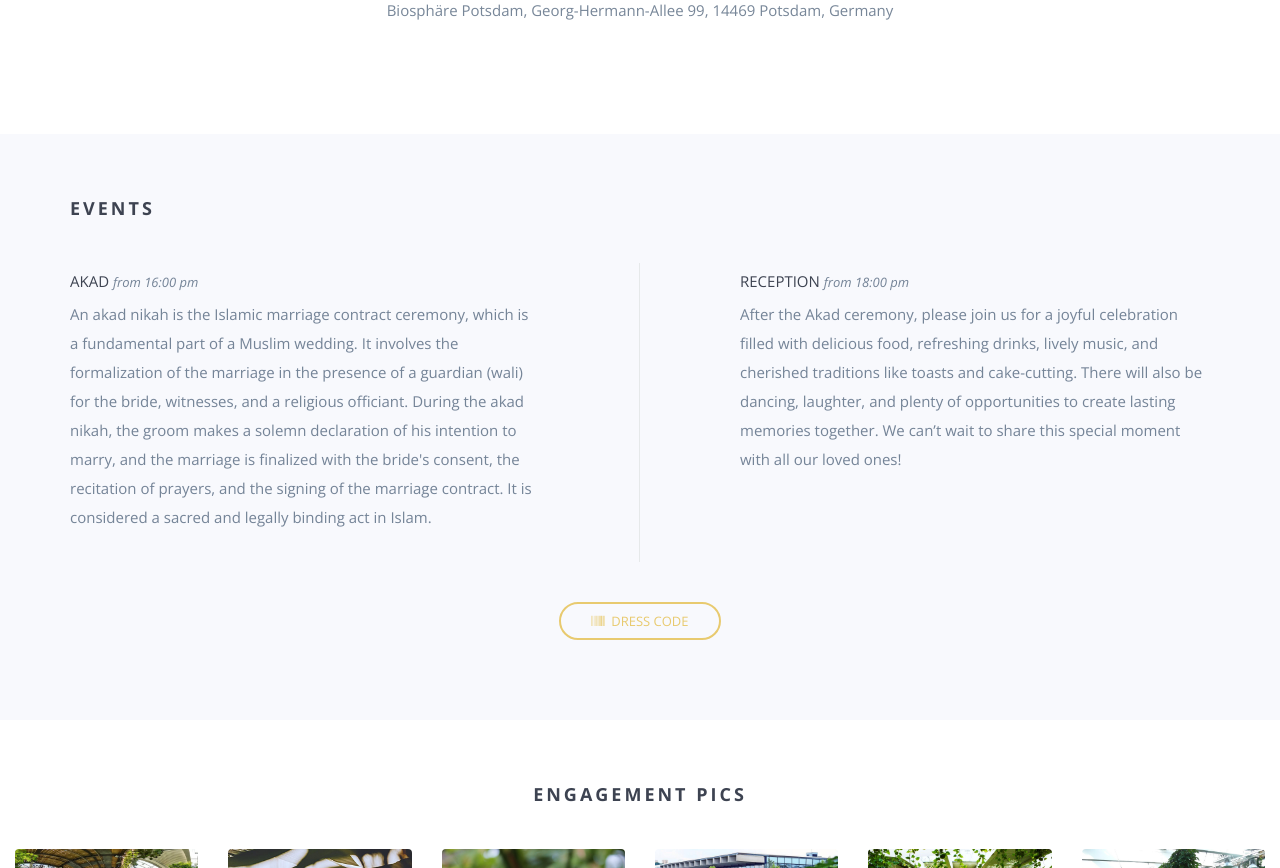
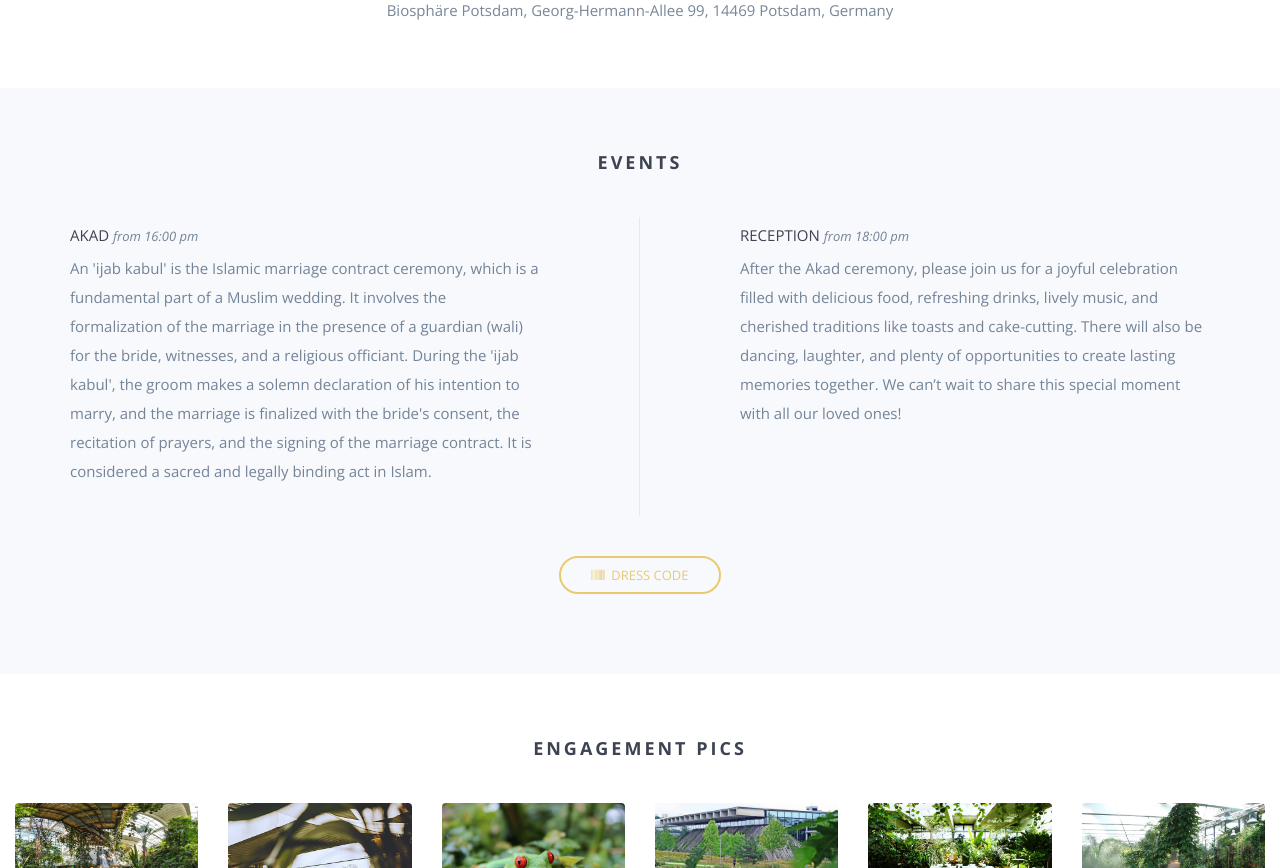
Before and after one commit to gajshamal/GabrielAulia2025, a website: page index.html in a window 1280 px wide. Shown: the part 857-1725 px from the top of the page. Drawn offline with nearby package versions, Linux system fonts and the light colour scheme; some packages are replaced by stand-ins of ours; grey boxes are pictures that could not be loaded; files whose address does not match are found by name.

Commit message:
Minor adjustments

```diff
--- a/index.html
+++ b/index.html
@@ -114,7 +114,6 @@
                 <h3 style="font-size: 2rem;line-height: 2;">Saturday, 5<sup>th</sup> of April 2025, 15:00 CET</h3>
                 <p style="font-size: 1.5rem;line-height: 1;">Biosphäre Potsdam, Georg-Hermann-Allee 99, 14469 Potsdam,
                     Germany</p>
-                <div class="share-bar"></div>
             </div>
         </div>
     </div>
@@ -124,7 +123,7 @@
 <section class="events section-padding" id="events">
     <div class="container">
         <div class="row">
-            <div class="col-md-12">
+            <div class="col-md-12 text-center">
                 <h3 class="header">Events</h3>
             </div>
         </div>
@@ -132,9 +131,9 @@
             <div class="col-md-6 col-sm-12 col-xs-12 leftcol">
                 <div class="wp3">
                     <h5>AKAD <span class="time">from 16:00 PM</span></h5>
-                    <p>An akad nikah is the Islamic marriage contract ceremony, which is a fundamental part of a Muslim
+                    <p>An 'ijab kabul' is the Islamic marriage contract ceremony, which is a fundamental part of a Muslim
                         wedding. It involves the formalization of the marriage in the presence of a guardian (wali) for
-                        the bride, witnesses, and a religious officiant. During the akad nikah, the groom makes a solemn
+                        the bride, witnesses, and a religious officiant. During the 'ijab kabul', the groom makes a solemn
                         declaration of his intention to marry, and the marriage is finalized with the bride's consent,
                         the recitation of prayers, and the signing of the marriage contract. It is considered a sacred
                         and legally binding act in Islam.</p>
```
